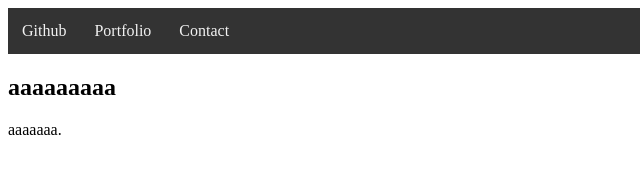
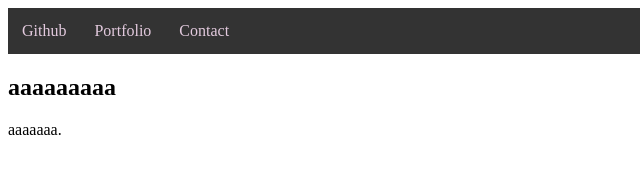
Before and after one commit to HibiAdelei/landing-page, a plain HTML site: page index.html in a window 1280 px wide. Shown: the top 188 px of the page, 0-640 px from the left. Drawn offline with Linux system fonts and the light colour scheme.

Commit message:
updated header

```diff
--- a/style.css
+++ b/style.css
@@ -7,7 +7,7 @@
   #navbar a {
     float: left;
     display: block;
-    color: #f2f2f2;
+    color: #e3cade;
     text-align: center;
     padding: 14px;
     text-decoration: none;
```
